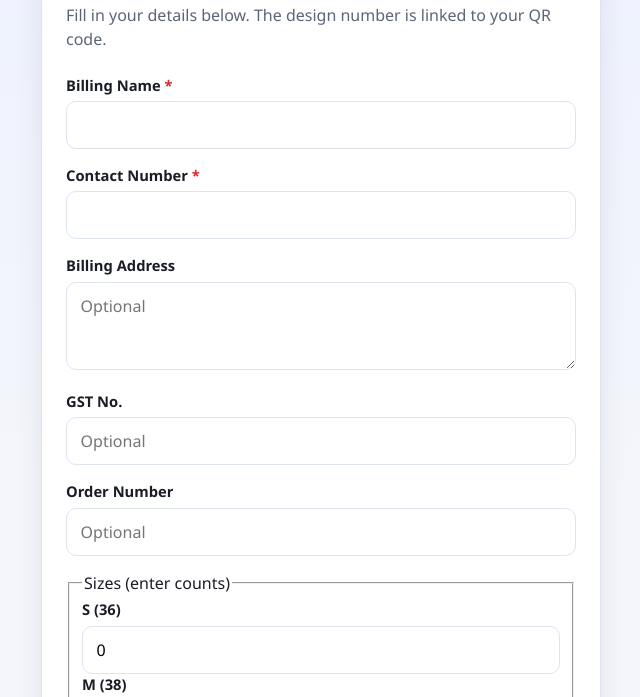
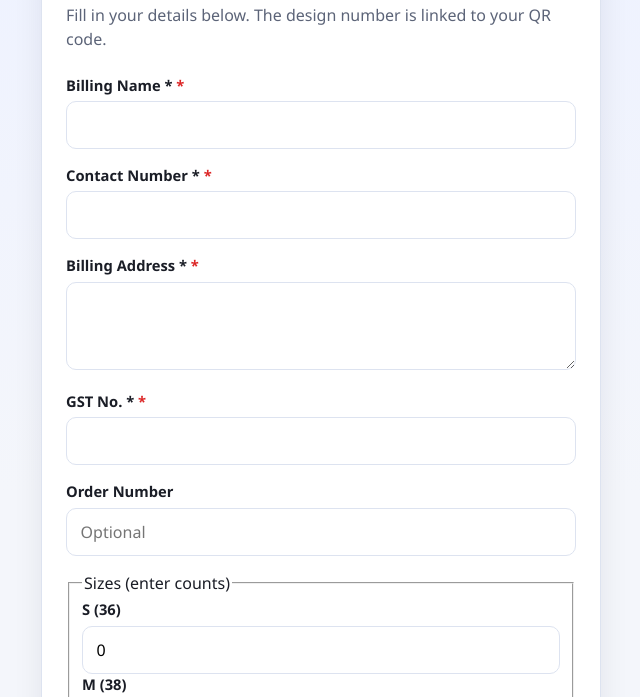
Before and after one commit to Vinay-Basu-007/design-qr-forms, a website: page form.html in a window 1280 px wide. Shown: the part 95-792 px from the top of the page, without its empty margins (319-959 px from the left). Drawn offline with Linux system fonts and the light colour scheme.

Commit message:
Mark billingAddress and GST required in form; show required asterisks and make Quantity readonly

```diff
--- a/form.html
+++ b/form.html
@@ -14,12 +14,12 @@
 
         <form id="order-form" novalidate>
           <div class="field">
-            <label for="name" class="required">Billing Name</label>
+            <label for="billingName" class="required">Billing Name <span class="asterisk">*</span></label>
             <input id="billingName" name="billingName" type="text" autocomplete="name" required />
           </div>
 
           <div class="field">
-            <label for="contact" class="required">Contact Number</label>
+            <label for="contact" class="required">Contact Number <span class="asterisk">*</span></label>
             <input
               id="contact"
               name="contact"
@@ -31,13 +31,13 @@
           </div>
 
           <div class="field">
-            <label for="billingAddress">Billing Address</label>
-            <textarea id="billingAddress" name="billingAddress" placeholder="Optional"></textarea>
+            <label for="billingAddress" class="required">Billing Address <span class="asterisk">*</span></label>
+            <textarea id="billingAddress" name="billingAddress" required></textarea>
           </div>
 
           <div class="field">
-            <label for="gst">GST No.</label>
-            <input id="gst" name="gst" type="text" placeholder="Optional" />
+            <label for="gst" class="required">GST No. <span class="asterisk">*</span></label>
+            <input id="gst" name="gst" type="text" required />
           </div>
 
           <div class="field">
@@ -66,8 +66,8 @@
           </fieldset>
 
           <div class="field">
-            <label for="quantity" class="required">Quantity (Total)</label>
-            <input id="quantity" name="quantity" type="number" readonly value="0" />
+            <label for="quantity" class="required">Quantity (Total) <span class="asterisk">*</span></label>
+            <input id="quantity" name="quantity" type="number" readonly value="0" required />
           </div>
 
           <div class="field">
```
